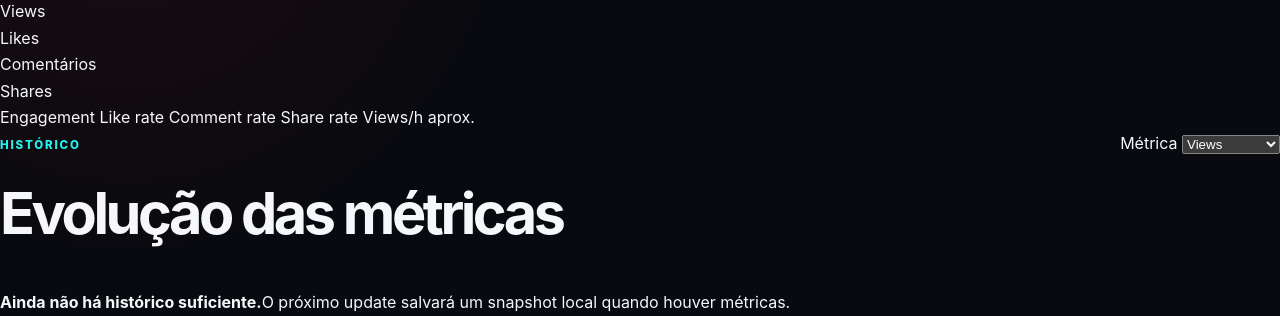
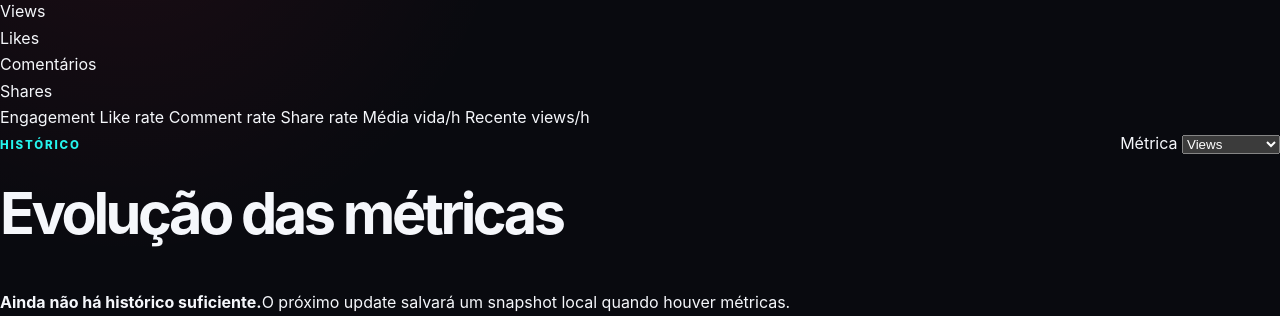
Before and after one commit to Caio-Angelis/relatorio-tiktok, a Python web app: template app/templates/video_detail.html in a window 1280 px wide. Shown: the part 521-837 px from the top of the page. Run offline with Jinja, Linux system fonts and the light colour scheme; the template is opened without the code that fills it, so the values that code supplies are empty.

Commit message:
Document report v2 and velocity metrics

```diff
--- a/app/templates/video_detail.html
+++ b/app/templates/video_detail.html
@@ -10,7 +10,7 @@
         {% if safe_external_url(video.cover_image_url) %}<img src="{{ safe_external_url(video.cover_image_url) }}" alt="Capa de {{ video.description or 'vídeo' }}">{% else %}<div class="cover-placeholder">Sem capa disponível</div>{% endif %}
       </div>
       <div class="detail-heading"><div><p class="eyebrow">Detalhe do vídeo</p><h1>{{ video.description or video.title or 'Sem descrição' }}</h1><p class="muted">Publicado em {{ format_datetime(video.create_time) }} · {{ video.duration or '—' }}{% if video.duration is not none %}s{% endif %}</p></div>{% if safe_external_url(video.share_url) %}<a class="button button-secondary" href="{{ safe_external_url(video.share_url) }}" target="_blank" rel="noopener noreferrer">Abrir no TikTok <span aria-hidden="true">↗</span></a>{% endif %}</div>
-      <section class="detail-section panel-card"><div class="section-heading compact"><div><p class="eyebrow">Métricas atuais</p><h2>Como está agora</h2></div></div><div class="metric-grid detail-metrics"><article class="metric-card"><span class="metric-label">Views</span><strong>{{ format_number(video.view_count) }}</strong></article><article class="metric-card"><span class="metric-label">Likes</span><strong>{{ format_number(video.like_count) }}</strong></article><article class="metric-card"><span class="metric-label">Comentários</span><strong>{{ format_number(video.comment_count) }}</strong></article><article class="metric-card"><span class="metric-label">Shares</span><strong>{{ format_number(video.share_count) }}</strong></article></div><div class="rates-row"><span>Engagement <strong>{{ format_percent(video.analytics.engagement_rate) }}</strong></span><span>Like rate <strong>{{ format_percent(video.analytics.like_rate) }}</strong></span><span>Comment rate <strong>{{ format_percent(video.analytics.comment_rate) }}</strong></span><span>Share rate <strong>{{ format_percent(video.analytics.share_rate) }}</strong></span><span>Views/h aprox. <strong>{{ format_number(video.analytics.views_per_hour) }}</strong></span></div></section>
+      <section class="detail-section panel-card"><div class="section-heading compact"><div><p class="eyebrow">Métricas atuais</p><h2>Como está agora</h2></div></div><div class="metric-grid detail-metrics"><article class="metric-card"><span class="metric-label">Views</span><strong>{{ format_number(video.view_count) }}</strong></article><article class="metric-card"><span class="metric-label">Likes</span><strong>{{ format_number(video.like_count) }}</strong></article><article class="metric-card"><span class="metric-label">Comentários</span><strong>{{ format_number(video.comment_count) }}</strong></article><article class="metric-card"><span class="metric-label">Shares</span><strong>{{ format_number(video.share_count) }}</strong></article></div><div class="rates-row"><span>Engagement <strong>{{ format_percent(video.analytics.engagement_rate) }}</strong></span><span>Like rate <strong>{{ format_percent(video.analytics.like_rate) }}</strong></span><span>Comment rate <strong>{{ format_percent(video.analytics.comment_rate) }}</strong></span><span>Share rate <strong>{{ format_percent(video.analytics.share_rate) }}</strong></span><span>Média vida/h <strong>{{ format_number(video.analytics.lifetime_average_views_per_hour) }}</strong></span><span>Recente views/h <strong>{{ format_number(video.analytics.recent_views_per_hour) }}</strong></span></div></section>
       <section class="detail-section panel-card chart-card"><div class="section-heading compact"><div><p class="eyebrow">Histórico</p><h2>Evolução das métricas</h2></div><label class="chart-select">Métrica <select id="metric-select"><option value="views">Views</option><option value="likes">Likes</option><option value="comments">Comentários</option><option value="shares">Shares</option></select></label></div>{% if history %}<div class="chart-wrap"><canvas id="metrics-chart" aria-label="Gráfico de evolução das métricas"></canvas></div>{% else %}<div class="empty-state"><strong>Ainda não há histórico suficiente.</strong><span>O próximo update salvará um snapshot local quando houver métricas.</span></div>{% endif %}</section>
     </div>
     <aside class="detail-side">
```
Also changed, not shown: README.md.
